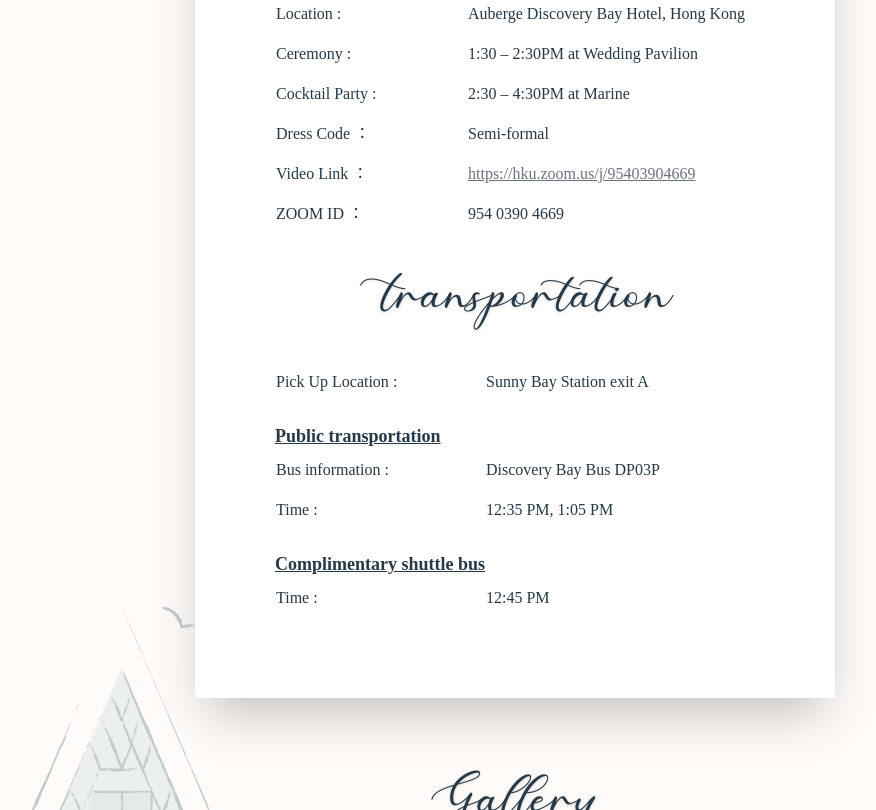
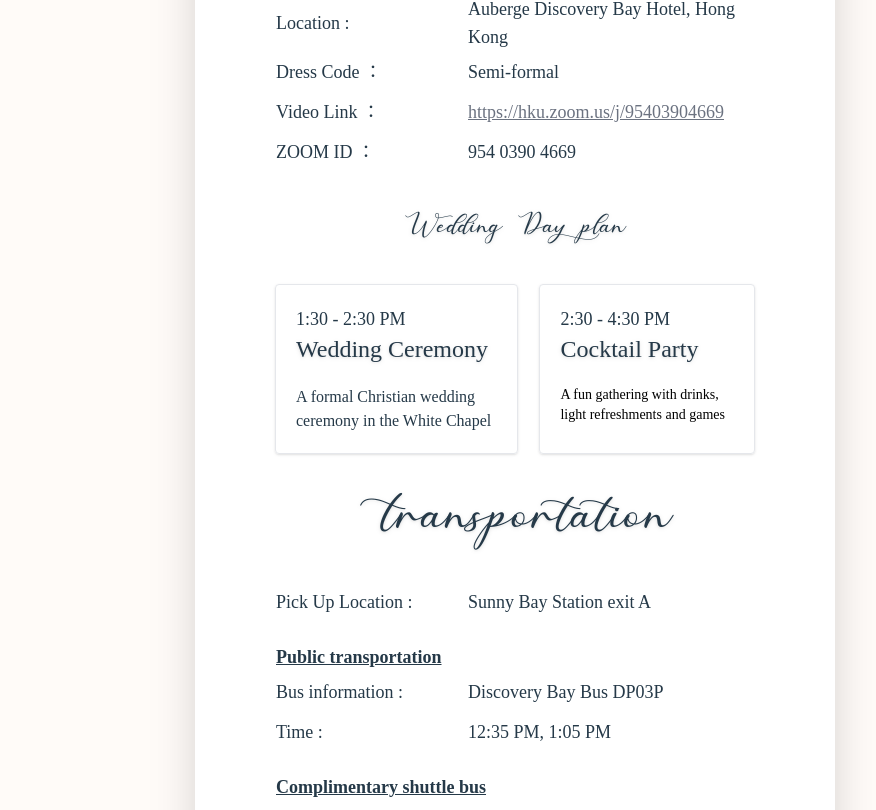
Before and after one commit to HananoshikaYomaru/bryan-wedding, a Next.js app: page /wedding/en/info in a window 1280 px wide. Shown: the part 1630-2440 px from the top of the page, without its empty margins (125-1001 px from the left). Built offline with nearby package versions, Linux system fonts and the light colour scheme; a web font is replaced by a local one.

Commit message:
change info

```diff
--- a/pages/[locale]/index.tsx
+++ b/pages/[locale]/index.tsx
@@ -67,7 +67,7 @@ const Home: NextPage = () => {
             </div>
 
             {/* description 1  */}
-            <div className="pl-5 py-5 md:pl-10 md:py-6 lg:pl-20 lg:py-10 ">
+            <div className="pl-5 md:pl-10 font-fireflylg:pl-20 lg:py-10 ">
               <p className="font-wenyue text-normal line-clamp-10 lg:line-clamp-15">
                 {L().home.des1}
               </p>
@@ -82,7 +82,7 @@ const Home: NextPage = () => {
             </div>
 
             {/* description 2 */}
-            <div className="pr-5 py-5 md:pr-10 md:py-6 lg:pr-20 lg:py-10">
+            <div className="pr-5  md:pr-10 lg:pr-20 lg:py-10">
               <p className="font-wenyue text-normal line-clamp-10 lg:line-clamp-15 ">
                 {L().home.des2}
               </p>
--- a/pages/[locale]/info.tsx
+++ b/pages/[locale]/info.tsx
@@ -13,10 +13,10 @@ const Home: NextPage = () => {
         "https://res.cloudinary.com/yomaru/image/upload/v1641534831/bryan/church1_lqadfp.webp",
         "https://res.cloudinary.com/yomaru/image/upload/v1641534831/bryan/church2_tzwvzo.webp"
     ]
-    const { getLocale , L } = useLocale()
+    const { getLocale, L } = useLocale()
     const [current, setCurrent] = useState(0)
     const styles = {
-        info : `w-48 h-10 text-normal whitespace-nowrap ${getLocale() == "en" ? "font-wenyue" : "font-chawan" }`,
+        info: `w-48 h-10 text-normal whitespace-nowrap ${getLocale() == "en" ? "font-wenyue" : "font-chawan"}`,
     }
 
     return (
@@ -28,11 +28,11 @@ const Home: NextPage = () => {
                     <Image src={images[0]} layout="fill" objectFit='cover' objectPosition="50% 100%" className="absolute h-144 w-full object-cover opacity-50" />
                     <div className="absolute flex flex-col items-center justify-center inset-0 space-y-5">
                         <div className="flex flex-row items-center drop-shadow-md">
-                            <a href="#map"><p className={`text-pickled-bluewood mx-5 hover:underline text-xs sm:text-base ${getLocale() == "en" ? "font-serif"  : "font-chawan"}`}>{L().info.location}</p></a>
+                            <a href="#map"><p className={`text-pickled-bluewood mx-5 hover:underline text-xs sm:text-base ${getLocale() == "en" ? "font-serif" : "font-chawan"}`}>{L().info.location}</p></a>
                             <div className="w-1 h-1 rounded-full bg-pickled-bluewood"></div>
-                            <a href="#details"><p className={`text-pickled-bluewood mx-5 hover:underline text-xs sm:text-base ${getLocale() == "en" ? "font-serif"  : "font-chawan"}`}>{L().info.details}</p></a>
+                            <a href="#details"><p className={`text-pickled-bluewood mx-5 hover:underline text-xs sm:text-base ${getLocale() == "en" ? "font-serif" : "font-chawan"}`}>{L().info.details}</p></a>
                             <div className="w-1 h-1 rounded-full bg-pickled-bluewood"></div>
-                           <a href="#gallery"> <p className={`text-pickled-bluewood mx-5 hover:underline text-xs sm:text-base ${getLocale() == "en" ? "font-serif"  : "font-chawan"}`}>{L().info.gallery}</p></a>
+                            <a href="#gallery"> <p className={`text-pickled-bluewood mx-5 hover:underline text-xs sm:text-base ${getLocale() == "en" ? "font-serif" : "font-chawan"}`}>{L().info.gallery}</p></a>
                         </div>
                         <p className="font-serif font-bold text-2xl md:text-6xl  text-pickled-bluewood">{L().info.title}</p>
                     </div>
@@ -43,10 +43,10 @@ const Home: NextPage = () => {
             <Fragment >
                 <div className="w-5/6 sm:max-w-[32rem] flex flex-col items-center relative">
                     <div className="absolute z-[0] w-full sm:scale-[200%] sm:top-1/2 sm:left-[75%] pointer-events-none"  >
-                    <Image src={Map} layout="responsive"/>
+                        <Image src={Map} layout="responsive" />
                     </div>
-                <p id="map" className={`z-10 heading mt-20 ${getLocale() == "en" ? "font-thankyou" : "font-wenyue"}`}>{L().info.location}</p>
-                <iframe className="z-20 w-full  aspect-1 rounded-3xl shadow-2xl mt-10" src="https://maps.google.com/maps?q=%20Auberge%20Discovery%20Bay%20Hotel&t=&z=17&ie=UTF8&iwloc=&output=embed" frameBorder="0" scrolling="no" marginHeight={0} marginWidth={0}></iframe>
+                    <p id="map" className={`z-10 heading mt-20 ${getLocale() == "en" ? "font-thankyou" : "font-wenyue"}`}>{L().info.location}</p>
+                    <iframe className="z-20 w-full  aspect-1 rounded-3xl shadow-2xl mt-10" src="https://maps.google.com/maps?q=%20Auberge%20Discovery%20Bay%20Hotel&t=&z=17&ie=UTF8&iwloc=&output=embed" frameBorder="0" scrolling="no" marginHeight={0} marginWidth={0}></iframe>
                 </div>
             </Fragment>
 
@@ -57,7 +57,7 @@ const Home: NextPage = () => {
                     <Image src="https://res.cloudinary.com/yomaru/image/upload/e_shadow:90,x_20,y_20,co_rgb:6CA6B3/v1641534831/bryan/flower_bzofas.webp" layout="fill" className=""/>
                     </div> */}
 
-                <p className={`heading ${getLocale() =="en" ? "font-thankyou" : "font-wenyue"}`}>{L().info.details}</p>
+                <p className={`heading ${getLocale() == "en" ? "font-thankyou" : "font-wenyue"}`}>{L().info.details}</p>
 
                 <table className="text-pickled-bluewood font-wenyue w-full">
                     <tr >
@@ -68,14 +68,14 @@ const Home: NextPage = () => {
                         <td className={styles.info}>{`${L().info.location} : `}</td>
                         <td className="text-normal">{L().info.location_data}</td>
                     </tr>
-                    <tr>
+                    {/* <tr>
                         <td className={styles.info}>{`Ceremony : `}</td>
                         <td className="text-normal">1:30 – 2:30PM at Wedding Pavilion</td>
                     </tr>
                     <tr>
                         <td className={styles.info}>{`Cocktail Party : `}</td>
                         <td className="text-normal">2:30 – 4:30PM at Marine</td>
-                    </tr>
+                    </tr> */}
                     <tr>
                         <td className={styles.info}>{L().info.dress_code} ： </td>
                         <td className="text-normal">Semi-formal</td>
@@ -90,26 +90,47 @@ const Home: NextPage = () => {
                     </tr>
                 </table>
 
+                <p className=" whitespace-nowrap text-pickled-bluewood mt-5 heading-sm font-thankyou space-x-2">Wedding Day plan</p>
+                <div className="flex flex-col sm:flex-row justify-between w-full font-wenyue">
+                    <div className="rounded  shadow border p-5">
+                        <p className="text-normal ">1:30 - 2:30 PM</p>
+                        <p className="heading-sm mb-5">Wedding Ceremony</p>
+                        <p className="text-small">A formal Christian wedding ceremony in the White Chapel</p>
+                    </div>
+                    <div className="w-10 h-10"></div>
+                    <div className="rounded  shadow border p-5">
+                        <p className="text-normal">2:30 - 4:30 PM</p>
+                        <p className="heading-sm mb-5">Cocktail Party</p>
+                        <p className="text-sm">A fun gathering with drinks, light refreshments and games</p>
+                    </div>
+                </div>
+
                 <p className={`heading ${getLocale() == "en" ? "font-thankyou" : "font-wenyue"}`}>{L().info.shuttle_bus}</p>
                 <table className="text-pickled-bluewood font-wenyue w-full">
                     {/* <tr >
                         <td className={styles.info}>{L().info.time} : </td>
                         <td className="text-normal whitespace-nowrap">12 : 30 , 12 : 45</td>
                     </tr> */}
-                    <tr className="w-full">
+                    <tr >
                         <td className={styles.info}>{L().info.pick_up_location} : </td>
-                        <td className="text-normal whitespace-nowrap">{L().info.pick_up_location_data}</td>
+                        <td className="text-normal ">{L().info.pick_up_location_data}</td>
                     </tr>
-                    <p className="text-base sm:text-lg whitespace-nowrap font-bold mt-5 underline">Public transportation</p>
+                    <tr>
+                        <td colSpan={2}><p className="text-base sm:text-lg whitespace-nowrap font-bold mt-5 underline ">Public transportation</p></td>
+                    </tr>
                     <tr>
                         <td className={styles.info}>Bus information : </td>
                         <td className="text-normal whitespace-nowrap">Discovery Bay Bus DP03P</td>
                     </tr>
                     <tr>
                         <td className={styles.info}>{L().info.time} : </td>
-                        <td className="text-normal whitespace-nowrap">12:35 PM, 1:05 PM</td>
+                        <td className="text-normal ">12:35 PM, 1:05 PM</td>
                     </tr>
-                    <p className="text-base sm:text-lg  whitespace-nowrap font-bold mt-5 underline">Complimentary shuttle bus</p>
+                    <tr>
+                        <td colSpan={2}>
+                            <p className="text-base sm:text-lg  whitespace-nowrap font-bold mt-5 underline ">Complimentary shuttle bus</p>
+                        </td>
+                    </tr>
                     <tr>
                         <td className={styles.info}>{L().info.time} : </td>
                         <td className="text-normal whitespace-nowrap">12:45 PM</td>
@@ -121,7 +142,7 @@ const Home: NextPage = () => {
 
             <div id="gallery" className="flex flex-col items-center mb-20 w-full relative">
                 <div className="absolute w-32 sm:w-64 opacity-50 left-[10%] -top-[10%] sm:-top-[20%] pointer-events-none">
-                <Image src={Church} layout="responsive" className="" />
+                    <Image src={Church} layout="responsive" className="" />
 
                 </div>
                 <p className={`heading mt-20 mb-10 ${getLocale() == "en" ? "font-thankyou" : "font-wenyue"}`}>{L().info.gallery}</p>
@@ -130,9 +151,9 @@ const Home: NextPage = () => {
                         setCurrent(current - 1 == -1 ? images.length - 1 : current - 1)
                     }} className="h-fit"><ChevronLeftIcon className="w-6 h-6 rounded-full hover:bg-wheat transition ease-in-out duration-300"></ChevronLeftIcon></button>
 
-                   <div className="aspect-[2/1] w-full relative">
+                    <div className="aspect-[2/1] w-full relative">
                         <Image src={images[current]} layout="fill" objectFit="cover" />
-                   </div>
+                    </div>
 
                     <button onClick={() => {
                         setCurrent(current + 1 == images.length ? 0 : current + 1)
--- a/styles/globals.css
+++ b/styles/globals.css
@@ -47,9 +47,17 @@
 }
 
 .heading {
-    @apply text-pickled-bluewood  drop-shadow whitespace-nowrap text-3xl sm:text-3xl md:text-5xl
+    @apply text-pickled-bluewood  drop-shadow whitespace-nowrap text-2xl sm:text-3xl md:text-5xl
+}
+
+.heading-sm {
+    @apply text-pickled-bluewood  drop-shadow whitespace-nowrap text-lg sm:text-lg md:text-2xl
 }
 
 .text-normal {
+    @apply text-sm sm:text-base md:text-lg text-pickled-bluewood
+}
+
+.text-small {
     @apply text-xs sm:text-sm md:text-base text-pickled-bluewood
 }
```
